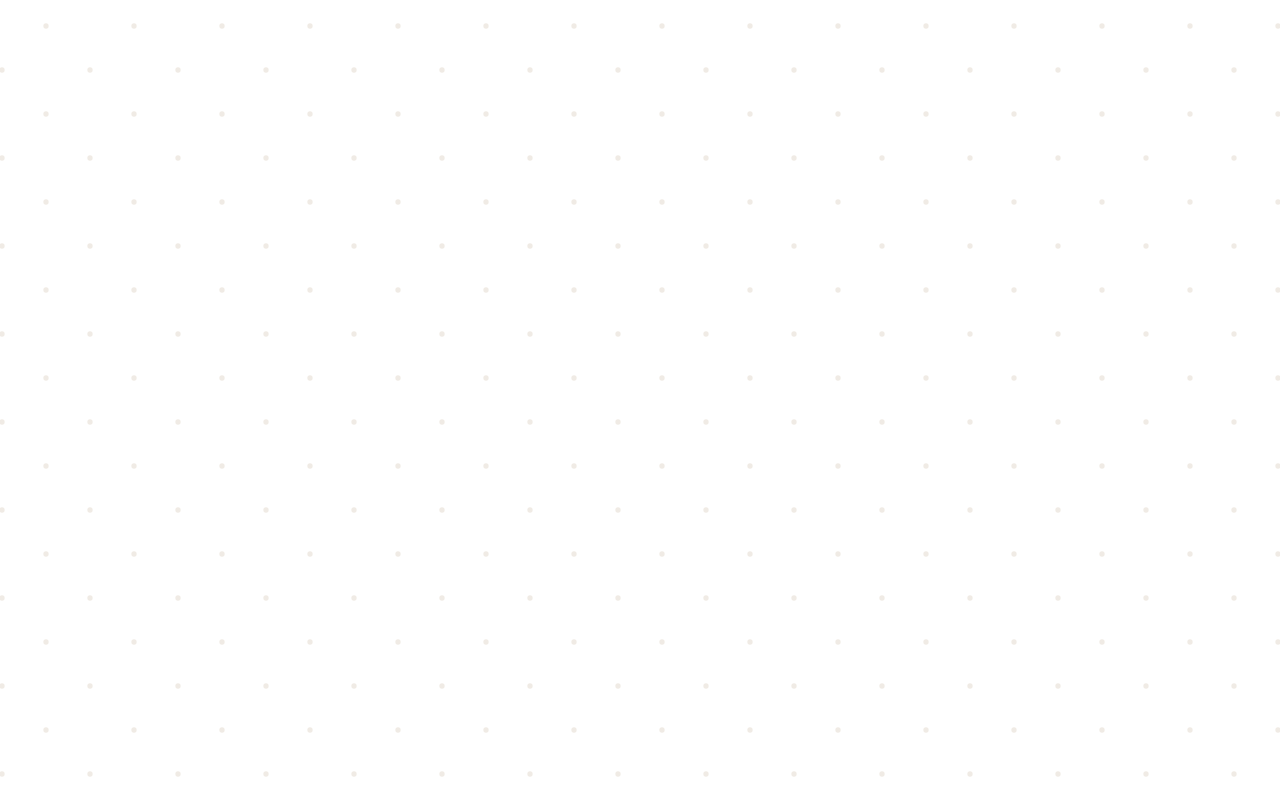
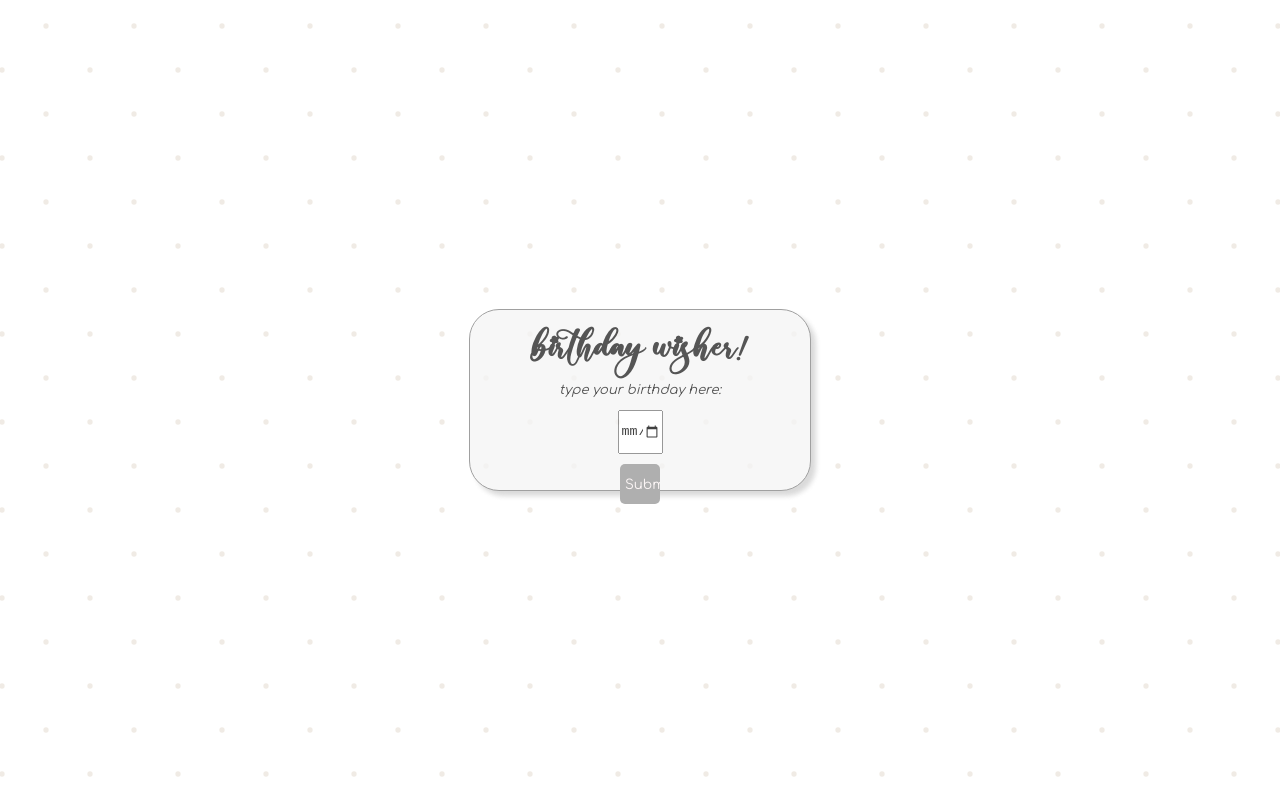
Before and after one commit to focacchino/outstanding-project, a plain HTML site: page index.html in a window 1280 px wide. Drawn offline with Linux system fonts and the light colour scheme.

Commit message:
made changes

```diff
--- a/index.html
+++ b/index.html
@@ -7,7 +7,19 @@
     <link rel="stylesheet" href="styles.css">
 </head>
 <body>
-
+    <div class="box">
+        <h1 class="heading">
+            birthday wisher!
+        </h1>
+        <p class="text">
+            <i>type your birthday here:</i>
+            <form class="form">
+                <input type="date">
+                <br>
+                <input class="btn" type="submit" value="Submit">
+            </form>
+        </p>
+    </div>
 </body>
 
 </html>
--- a/styles.css
+++ b/styles.css
@@ -1,3 +1,21 @@
+@import url(https://fonts.googleapis.com/css2?family=Comfortaa);
+
+@font-face {
+  font-family: "Regista";
+  src:url(Regista.ttf);
+  font-weight: normal;
+  box-sizing: border-box;
+}
+
+.text {
+  font-family: Comfortaa;
+  box-sizing: border-box;
+  text-align: center;
+  color: rgb(28, 28, 28);
+  font-size: small;
+  margin-top: 0px;
+}
+
 body {
     background-image: url('bg.svg');
     background-repeat: repeat;
@@ -65,3 +83,46 @@ body {
     }
   }
 }
+
+.box {
+  width: 20rem;
+  height: 10rem;
+  padding: 10px;
+  position: fixed;
+  top: 50%;
+  left: 50%;
+  transform: translate(-50%, -50%); /* Add this line */
+  background-color: whitesmoke;
+  opacity: 75%;
+  border: 1px solid gray;
+  border-radius: 30px;
+  box-shadow: 5px 5px 5px rgb(206, 206, 206);
+}
+
+
+.heading {
+  font-family: "Regista";
+  color: rgb(28, 28, 28);
+  text-align: center;
+  font-size: xx-large;
+  padding: 0px;
+  margin: 0px;
+}
+
+.form {
+  font-family: Comfortaa;
+  box-sizing: border-box;
+  text-align: center;
+  color: rgb(28, 28, 28);
+  font-size: medium;
+}
+
+.btn {
+  margin-top: 10px;
+  font-family: Comfortaa;
+  color: rgb(253, 245, 245);
+  padding: 5px;
+  background-color: rgb(149, 149, 149);
+  border-radius: 5px 5px 5px;
+  border: 1px;
+}
```
Also changed, not shown: Regista.ttf (added).
